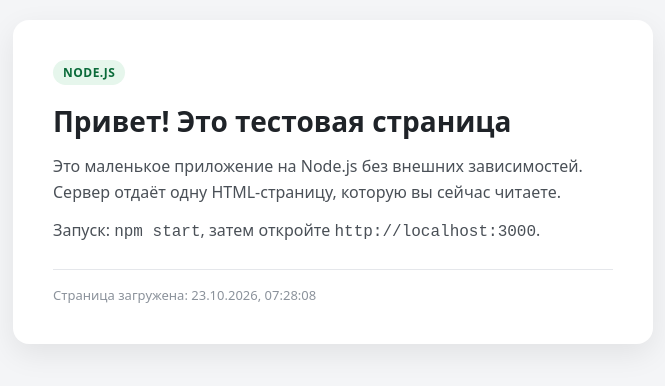
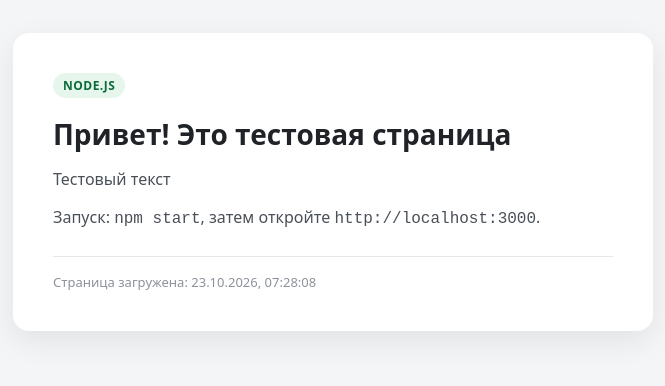
Before and after one commit to icastingspells/node-js-test, a website: page public/index.html in a window 1280 px wide. Shown: the part 218-604 px from the top of the page, without its empty margins (307-972 px from the left). Drawn offline with Linux system fonts and the light colour scheme.

Commit message:
update index

```diff
--- a/public/index.html
+++ b/public/index.html
@@ -100,8 +100,7 @@
     <span class="badge">Node.js</span>
     <h1>Привет! Это тестовая страница</h1>
     <p>
-      Это маленькое приложение на Node.js без внешних зависимостей.
-      Сервер отдаёт одну HTML-страницу, которую вы сейчас читаете.
+     Тестовый текст
     </p>
     <p>
       Запуск: <code>npm start</code>, затем откройте
```
